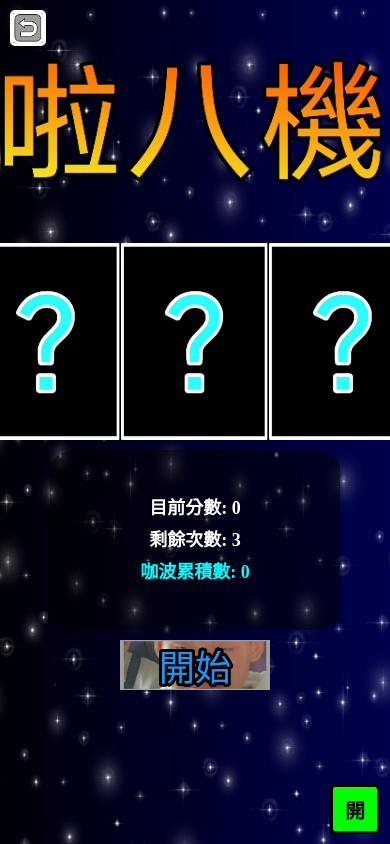
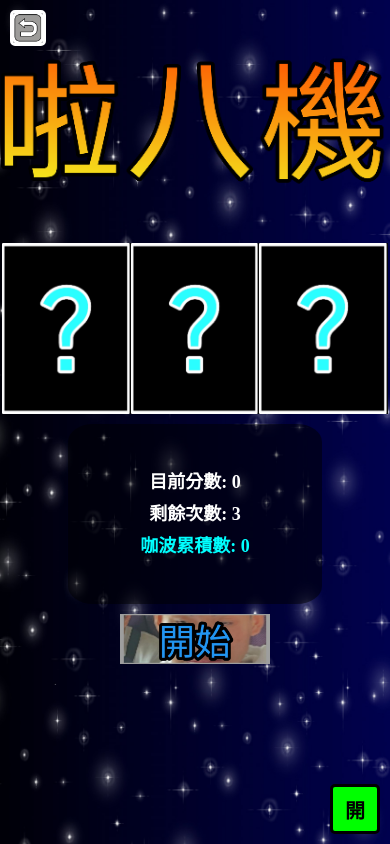
Before and after one commit to fanyuuu2006/LaBaG-NextJS, a Next.js app: page /game in a window 390 px wide. Shown: the top 844 px of the page. Built offline with nearby package versions, Linux system fonts and the light colour scheme.

Commit message:
feat: RWD GameScreen寬度優化

```diff
--- a/src/styles/global.css
+++ b/src/styles/global.css
@@ -1,7 +1,7 @@
 body {
   background: black url("../assets/BG.jpg") center/cover no-repeat fixed;
-  height: 100vh;
-  width: 100vw;
+  height: 100%;
+  width: 100%;
   margin: 0;
   padding: 0;
   display: flex;
@@ -16,16 +16,15 @@ body {
   flex-direction: column;
   align-items: center;
   justify-content: center;
-  padding: auto;
 }
 
 .GameScreen {
-  height: 100vh;
+  height: 100%;
+  width: auto;
   display: flex;
   flex-direction: column;
   align-items: center;
   justify-content: flex-start;
-  padding: auto;
 }
 
 .Pictures {
@@ -33,7 +32,7 @@ body {
   justify-content: center;
   align-items: center;
   flex-wrap: nowrap;
-  gap: 0px; /* 增加圖片之間的間距 */
+  gap: 0px; /* 圖片之間的間距 */
 }
 
 .Pictures > img {
@@ -63,6 +62,13 @@ body {
 
 /* 響應式設計 */
 @media (max-width: 768px) {
+  .GameScreen {
+    height: 100%;
+    width: 100%;
+    flex-direction: column;
+    align-items: center;
+    justify-content: flex-start;
+  }
   .Pictures > img {
     width: 33%;
     height: auto;
```
